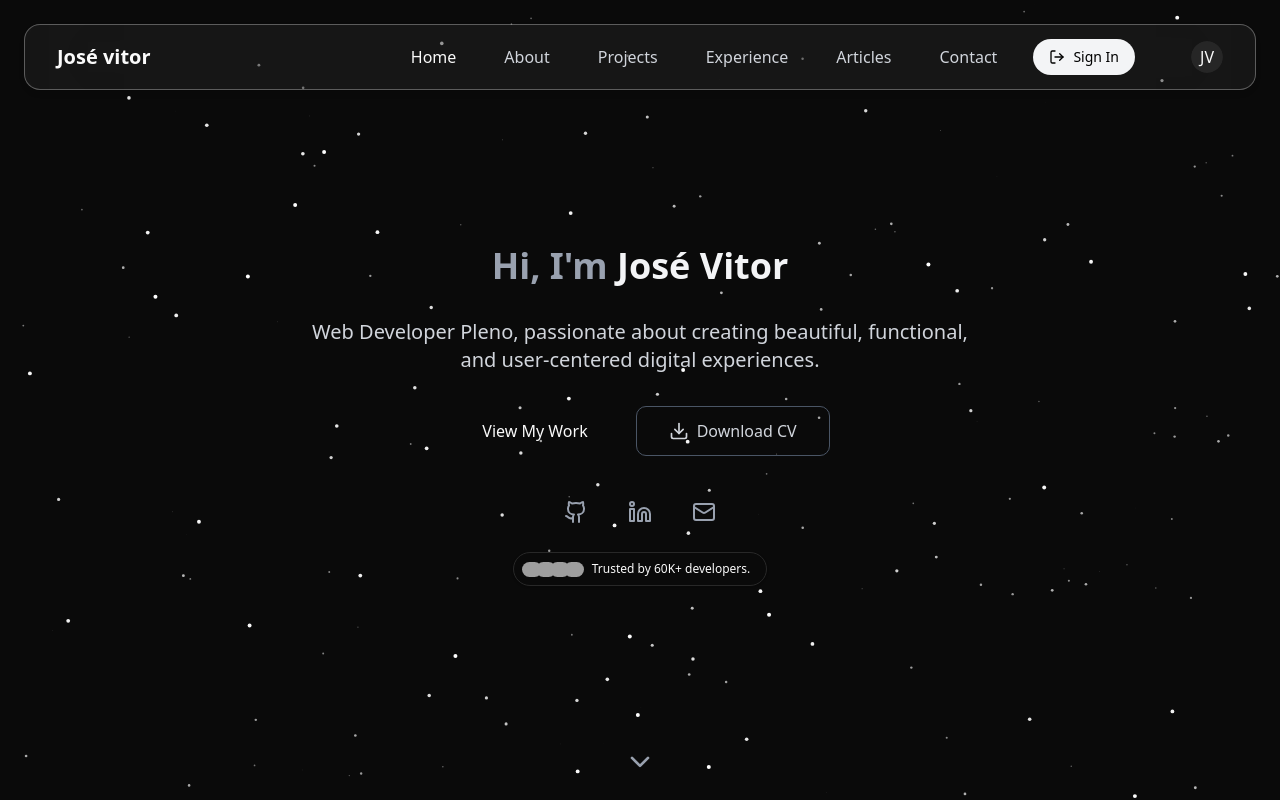
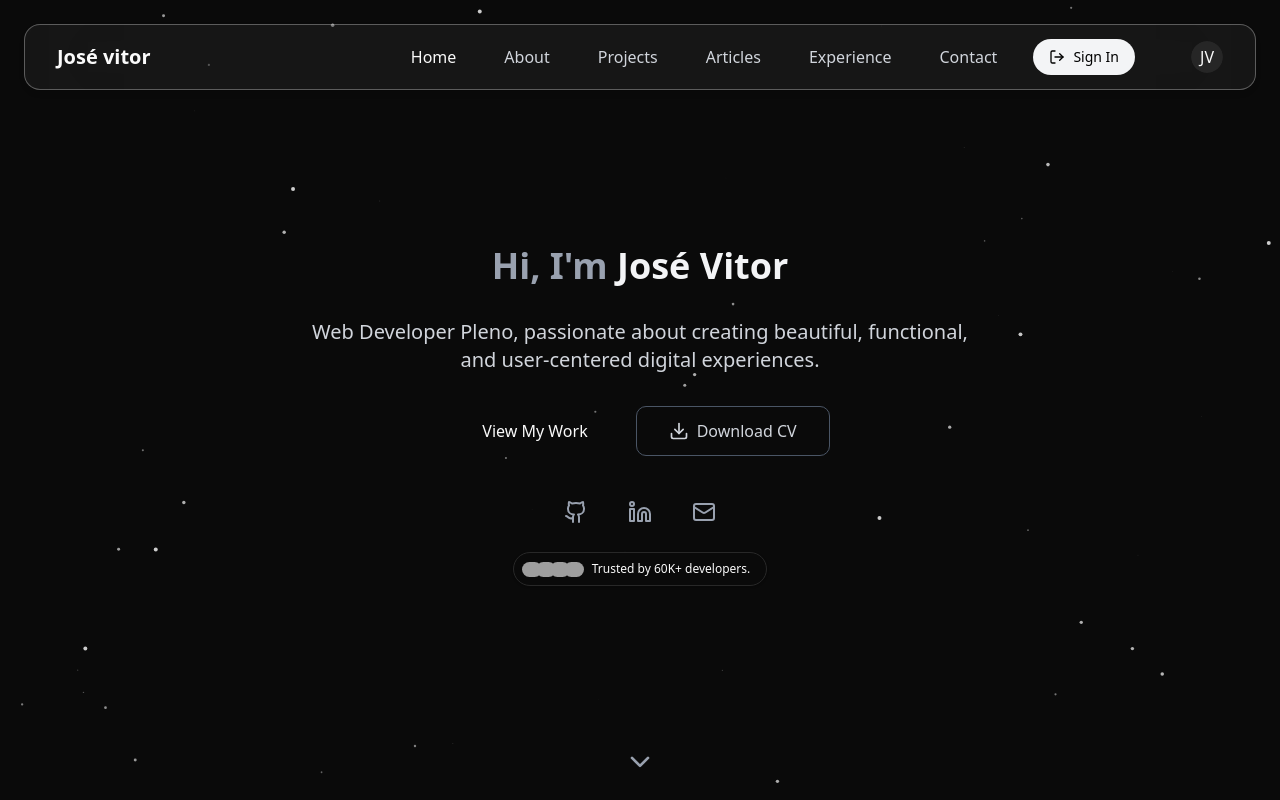
Before and after one commit to josevitor555/josevitor-portfolio, a React (Vite) app in the folder my-portfolio/: page / in a window 1280 px wide. Shown: the top 800 px of the page. Built offline with nearby package versions, Linux system fonts and the light colour scheme; grey boxes are pictures that could not be loaded.

Commit message:
02/09/2025

```diff
--- a/my-portfolio/src/components/AboutMe.tsx
+++ b/my-portfolio/src/components/AboutMe.tsx
@@ -130,8 +130,8 @@ const AboutMe = () => {
                     <h2 className="text-3xl sm:text-4xl font-bold mb-4">
                         About <span className="gradient-text">Me</span>
                     </h2>
+                    <div className="w-20 h-1 bg-white mx-auto mb-0"></div>
 
-                    <div className="w-20 h-1 bg-white mx-auto mb-0"></div>
                 </motion.div>
 
                 <div className="grid lg:grid-cols-2 gap-8 items-center">
--- a/my-portfolio/src/components/Banner.tsx
+++ b/my-portfolio/src/components/Banner.tsx
@@ -39,10 +39,10 @@ const Banner = () => {
 
       {/* Animated Background Elements */}
       <div className="absolute inset-0">
-        {[...Array(200)].map((_, i) => (
+        {[...Array(60)].map((_, i) => (
           <motion.div
             key={i}
-            className="absolute w-1 h-1 bg-white/100 rounded-full"
+            className="absolute w-1 h-1 bg-white/80 rounded-full"
             initial={{
               x: Math.random() * window.innerWidth,
               y: Math.random() * window.innerHeight,
--- a/my-portfolio/src/components/Experience.tsx
+++ b/my-portfolio/src/components/Experience.tsx
@@ -76,7 +76,7 @@ const Experience = () => {
     };
 
     return (
-        <section className="py-20 bg-dark-200/30">
+        <section id='experience' className="py-20 bg-dark-200/30">
             <div className="max-w-4xl mx-auto px-4 sm:px-6 lg:px-8">
                 <motion.div
                     initial={{ opacity: 0, y: 30 }}
--- a/my-portfolio/src/components/Navigation.tsx
+++ b/my-portfolio/src/components/Navigation.tsx
@@ -22,8 +22,8 @@ const Navigation = () => {
         { id: 'home', label: 'Home' },
         { id: 'about', label: 'About' },
         { id: 'projects', label: 'Projects' },
+        { id: 'articles', label: 'Articles' },
         { id: 'experience', label: 'Experience' },
-        { id: 'articles', label: 'Articles' },
         { id: 'contact', label: 'Contact' },
     ];
 
```
